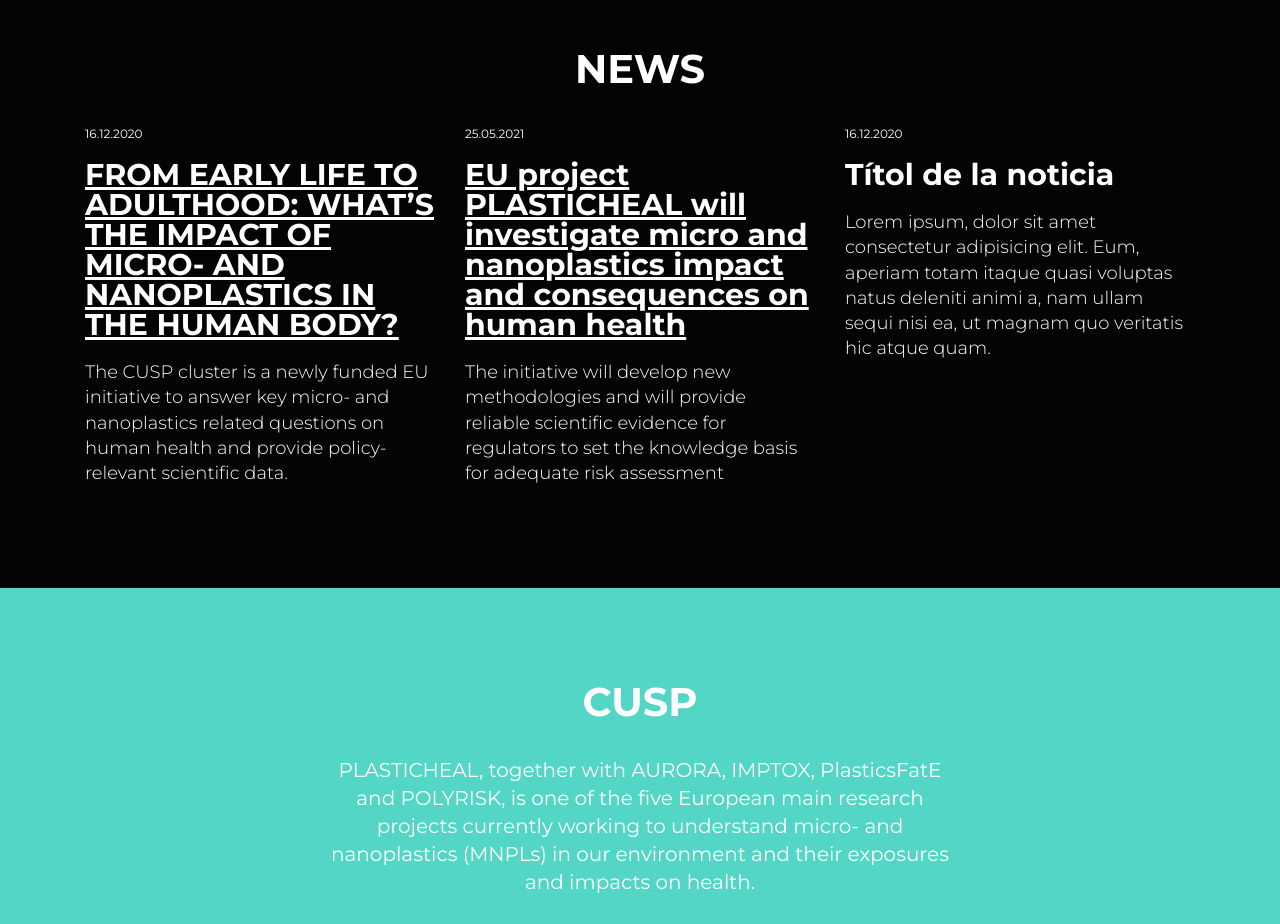
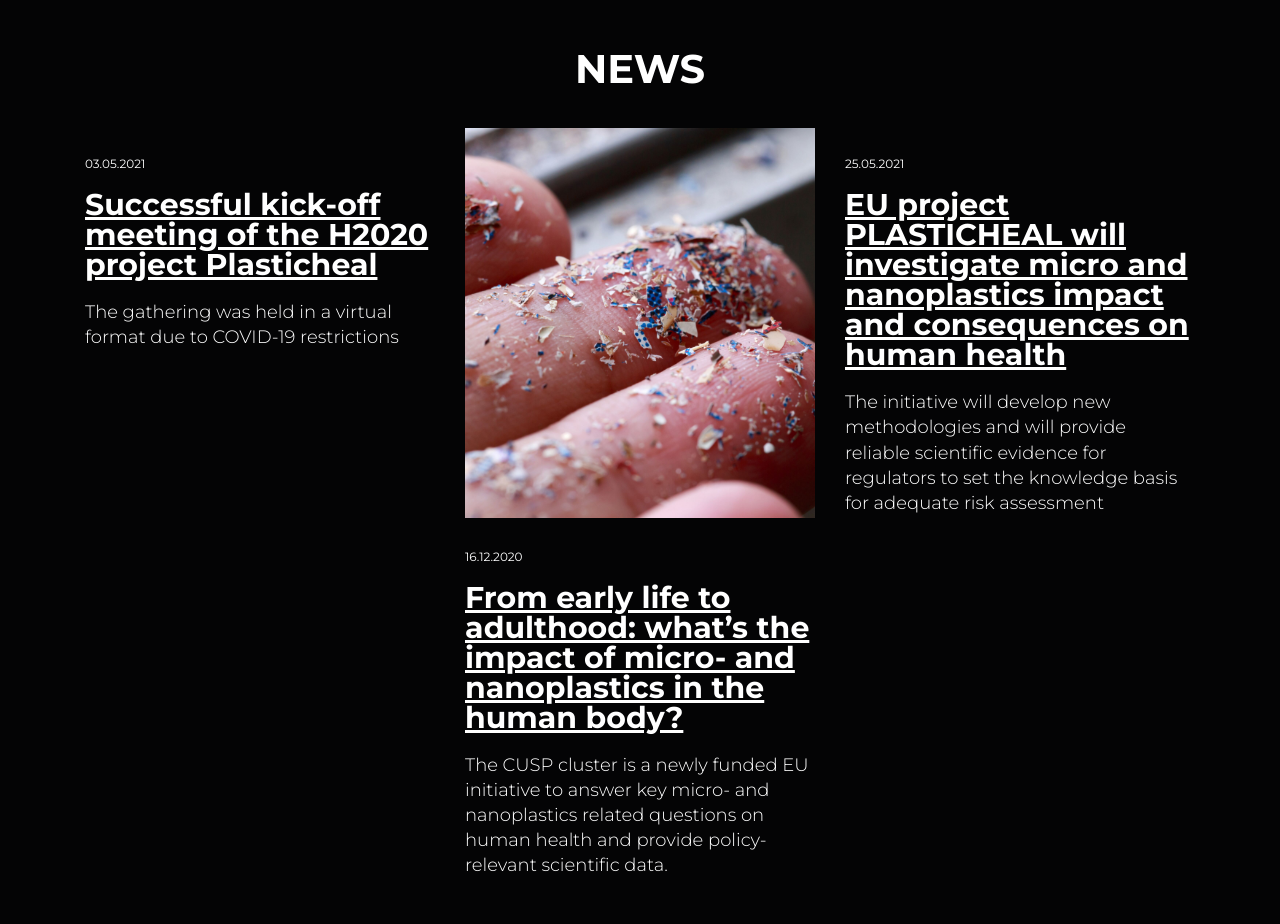
Before and after one commit to brunadigitalbakers/plasticheal, a website: page index.html in a window 1280 px wide. Shown: the part 2740-3664 px from the top of the page. Drawn offline with nearby package versions, Linux system fonts and the light colour scheme.

Commit message:
noticies homes

```diff
--- a/index.html
+++ b/index.html
@@ -132,9 +132,21 @@
           </div>
           <div class="row justify-content-center">
             <div class="col-lg-4">
+              <div class="date">03.05.2021</div>
+              <h3><a href="docs/20210503_KoM.pdf">Successful kick-off meeting of the H2020 project Plasticheal
+                </a></h3>
+              <div class="content">
+                <p>
+                  The gathering was held in a virtual format due to COVID-19 restrictions
+                </p>
+
+              </div>
+            </div>
+            <div class="col-lg-4">
+              <img src="img/noti2.jpeg" alt="micro and nano plastics">
               <div class="date">16.12.2020</div>
-              <h3><a href="docs/Press Release_CUSP_Launch.pdf">FROM EARLY LIFE TO ADULTHOOD: WHAT’S THE IMPACT OF MICRO-
-                  AND NANOPLASTICS IN THE HUMAN BODY?</a></h3>
+              <h3><a href="docs/Press Release_CUSP_Launch.pdf">From early life to adulthood: what’s the impact of micro-
+                  and nanoplastics in the human body?</a></h3>
               <div class="content">
                 <p>
                   The CUSP cluster is a newly funded EU initiative to answer key micro- and nanoplastics
@@ -156,18 +168,7 @@
 
               </div>
             </div>
-            <div class="col-lg-4">
-              <div class="date">16.12.2020</div>
-              <h3>Títol de la noticia</h3>
-              <div class="content">
-                <p>
-                  Lorem ipsum, dolor sit amet consectetur adipisicing elit. Eum, aperiam totam itaque quasi voluptas
-                  natus
-                  deleniti animi a, nam ullam sequi nisi ea, ut magnam quo veritatis hic atque quam.
-                </p>
 
-              </div>
-            </div>
           </div>
         </div>
       </div>
--- a/scss/modules.scss
+++ b/scss/modules.scss
@@ -144,6 +144,7 @@
 
   .date{
     font-size:12px;
+    padding-top:30px;
   }
   *{
     color:#fff;
```
Also changed, not shown: css/modules.css, img/noti2.jpeg (added), 3 other files.
